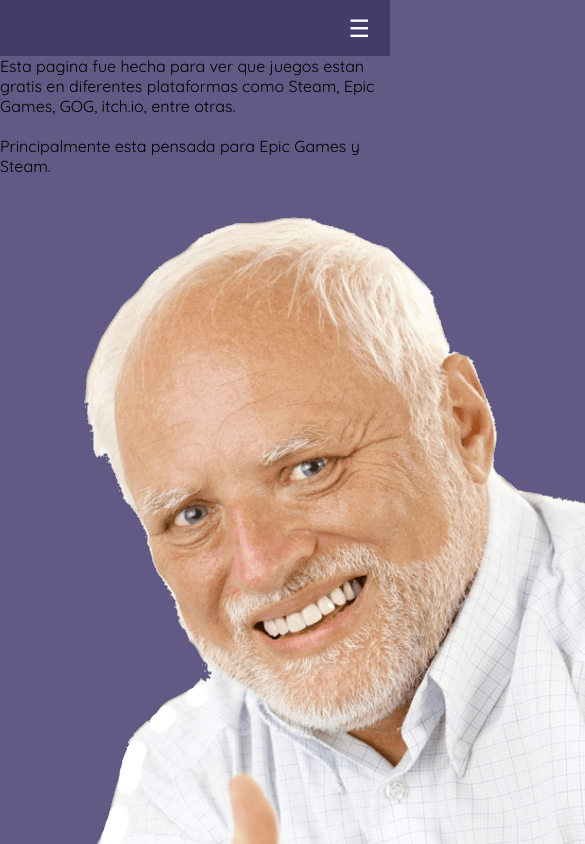
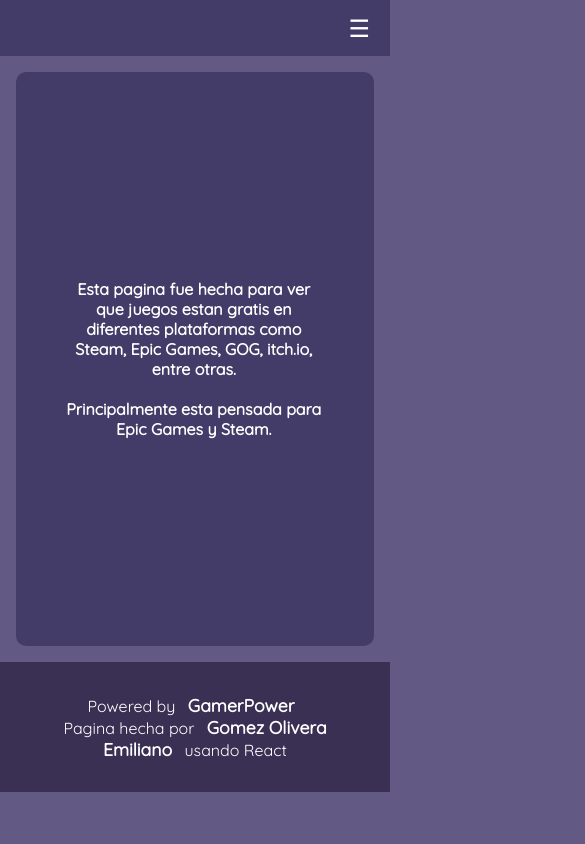
Before and after one commit to Wsott/game-giveaway, a React (Vite) app: page / in a window 390 px wide. Shown: the top 844 px of the page, 585 px wide, since content can reach past the window. Built offline with nearby package versions, Linux system fonts and the light colour scheme.

Commit message:
Terminado los estilos mobile

```diff
--- a/src/components/navBar/NavBar.tsx
+++ b/src/components/navBar/NavBar.tsx
@@ -1,12 +1,33 @@
 import { Link } from "react-router-dom";
 import style from "../../css/Components.module.css";
-import { useState } from "react";
+import { useEffect, useState } from "react";
 
 export default function NavBar () {
     const [menuOpen, setMenuOpen] = useState(false);
+    const [isMobile, setIsMobile] = useState(false);
+
+  const checkWindowSize = () => {
+    if (window.innerWidth <= 768) {
+      setIsMobile(true);
+    } else {
+      setIsMobile(false);
+    }
+  };
+
+  useEffect(() => {
+    checkWindowSize();
+    window.addEventListener("resize", checkWindowSize);
+
+    return () => {
+      window.removeEventListener("resize", checkWindowSize);
+    };
+  }, []);
 
     return (
         <div className={style.navbarContainer}>
+            {
+                (isMobile)?
+                    <>
                         <div className={style.mobileMenuIcon} onClick={() => setMenuOpen(!menuOpen)}>
                             ☰
                         </div>
@@ -24,6 +45,23 @@ export default function NavBar () {
                             <Link to={"/giveaway/ios"}>iOS</Link>
                             <Link to={"/giveaway/drm-free"}>DRM Free</Link>
                         </div>
+                    </>
+                :
+                    <>
+                        <Link to={"/"}>Inicio</Link>
+                        <Link to={"/giveaway/pc"}>PC</Link>
+                        <Link to={"/giveaway/steam"}>Steam</Link>
+                        <Link to={"/giveaway/epic-games-store"}>Epic Games</Link>
+                        <Link to={"/giveaway/itchio"}>itch.io</Link>
+                        <Link to={"/giveaway/gog"}>GOG</Link>
+                        <Link to={"/giveaway/xbox-one"}>Xbox One</Link>
+                        <Link to={"/giveaway/ps4"}>PS4</Link>
+                        <Link to={"/giveaway/switch"}>Nintendo</Link>
+                        <Link to={"/giveaway/android"}>Android</Link>
+                        <Link to={"/giveaway/ios"}>iOS</Link>
+                        <Link to={"/giveaway/drm-free"}>DRM Free</Link>
+                    </>
+            }
         </div>
     );
 }
--- a/src/css/Components.module.css
+++ b/src/css/Components.module.css
@@ -119,6 +119,37 @@
         padding: 2rem;
         background-color: var(--colorC);
         color: white;
+    }
+
+    /* Landing */
+    .landingContainer {
+        display: grid;
+        grid-template-columns: 9fr 1.75fr;
+        padding-left: 3rem;
+        background-color: var(--colorB);
+        border-radius: 10px;
+        justify-content: center;
+        margin: 1rem;
+        height: 68vh;
+        font-size: xx-large;
+        text-align: center;
+        color: white;
+        font-weight: bolder;
+        font-size: 1rem;
+    }
+
+    .landingImage {
+        height: 100%;
+        width: 100%;
+        display: none;
+    }
+
+    .landingText {
+        display: flex;
+        flex-direction: column;
+        align-items: center;
+        justify-content: center;
+        width: 100%;
     }
 
     /* HTML elements */
```
Lines whose indentation alone changed are shown as unchanged.
